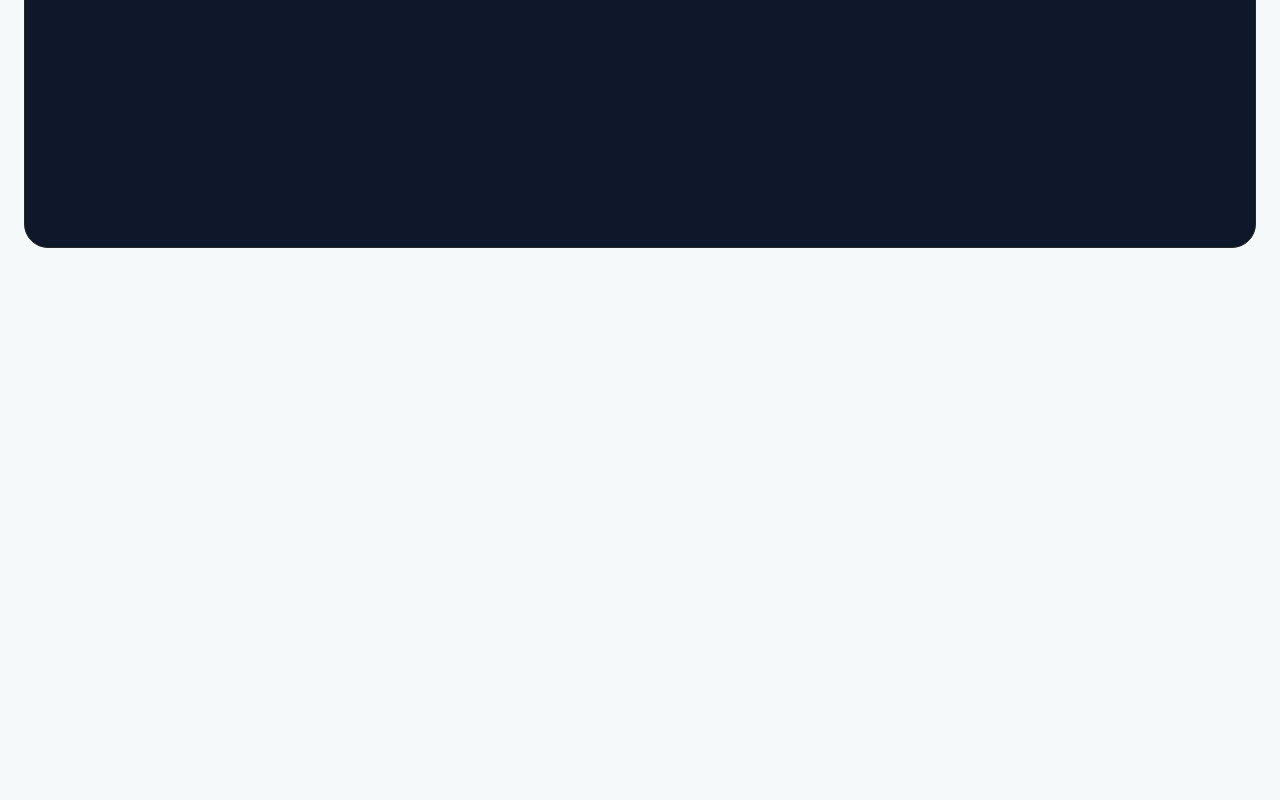
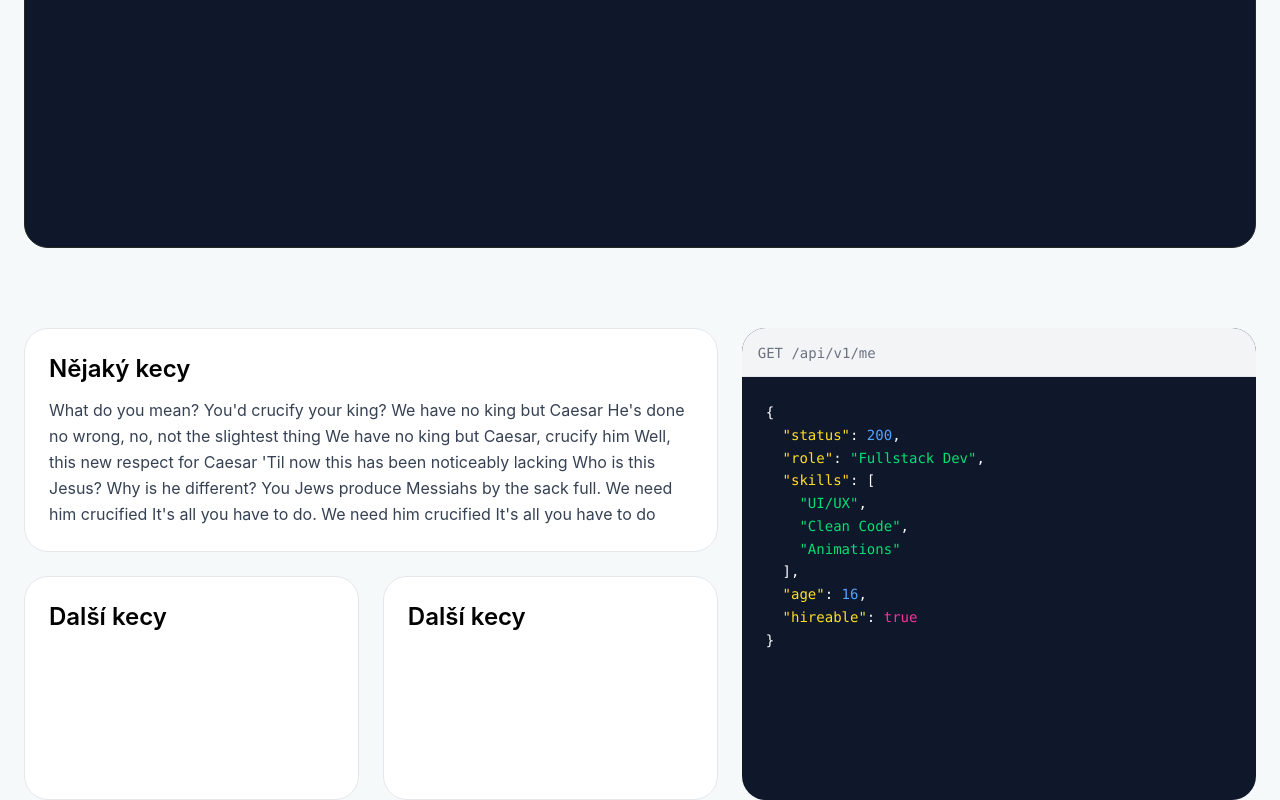
Before and after one commit to Klimondra/klimondra-web, a SvelteKit app: page / in a window 1280 px wide. Shown: the part 576-1376 px from the top of the page. Before the commit the page ends 856 px from the top, so only its background shows below. Built offline with nearby package versions, Linux system fonts and the light colour scheme; a web font is replaced by a local one.

Commit message:
feature: Added about me section concept

```diff
--- /dev/null
+++ b/src/lib/components/features/home/AboutSection.svelte
@@ -0,0 +1,43 @@
+<script lang="ts">
+    import Section from '$lib/components/ui/Section.svelte';
+</script>
+
+<Section>
+    <div class="grid grid-cols-7 grid-rows-2 gap-6">
+        <article class="col-span-4 bg-white p-6 border border-gray-200 rounded-3xl">
+            <h2 class="text-2xl font-semibold text-black mb-3">Nějaký kecy</h2>
+            <p class="text-gray-700 leading-relaxed">
+                What do you mean? You'd crucify your king? We have no king but Caesar He's done no wrong, no, not the slightest thing We have no king but Caesar, crucify him Well, this new respect for Caesar 'Til now this has been noticeably lacking Who is this Jesus? Why is he different? You Jews produce Messiahs by the sack full. We need him crucified It's all you have to do. We need him crucified It's all you have to do
+            </p>
+        </article>
+
+        <article class="col-span-2 col-start-1 row-start-2 bg-white p-6 border border-gray-200 rounded-3xl">
+            <h2 class="text-2xl font-semibold text-black">Další kecy</h2>
+        </article>
+
+        <article class="col-span-2 col-start-3 row-start-2 bg-white p-6 border border-gray-200 rounded-3xl">
+            <h2 class="text-2xl font-semibold text-black">Další kecy</h2>
+        </article>
+
+        <div class="col-span-3 row-span-2 col-start-5 row-start-1 bg-slate-900 rounded-3xl overflow-hidden">
+            <div class="bg-gray-100 px-4 py-3 border-b border-gray-200">
+                <span class="text-gray-500 text-sm font-mono">GET /api/v1/me</span>
+            </div>
+            <div class="p-6 font-mono text-sm leading-relaxed text-white">
+<pre>
+&lbrace;
+  <span class="text-yellow-300">"status"</span>: <span class="text-blue-400">200</span>,
+  <span class="text-yellow-300">"role"</span>: <span class="text-green-400">"Fullstack Dev"</span>,
+  <span class="text-yellow-300">"skills"</span>: [
+    <span class="text-green-400">"UI/UX"</span>,
+    <span class="text-green-400">"Clean Code"</span>,
+    <span class="text-green-400">"Animations"</span>
+  ],
+  <span class="text-yellow-300">"age"</span>: <span class="text-blue-400">16</span>,
+  <span class="text-yellow-300">"hireable"</span>: <span class="text-pink-500">true</span>
+&rbrace;
+</pre>
+            </div>
+        </div>
+    </div>
+</Section>
--- a/src/routes/+page.svelte
+++ b/src/routes/+page.svelte
@@ -1,5 +1,9 @@
 <script lang="ts">
+	import AboutSection from '$lib/components/features/home/AboutSection.svelte';
     import HeroSection from '$lib/components/features/home/HeroSection.svelte';
 </script>
 
-<HeroSection />
+<main class="min-h-screen flex flex-col gap-12">
+    <HeroSection />
+    <AboutSection />
+</main>
```
